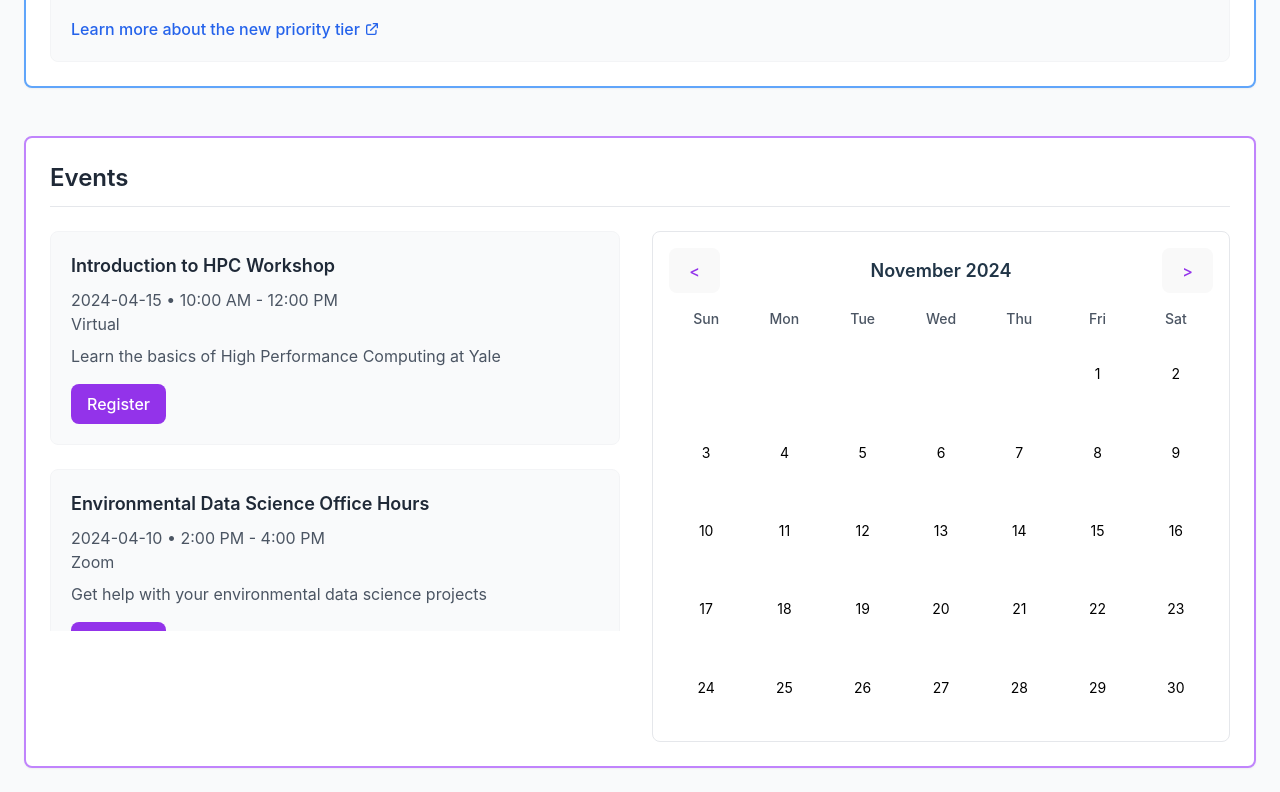
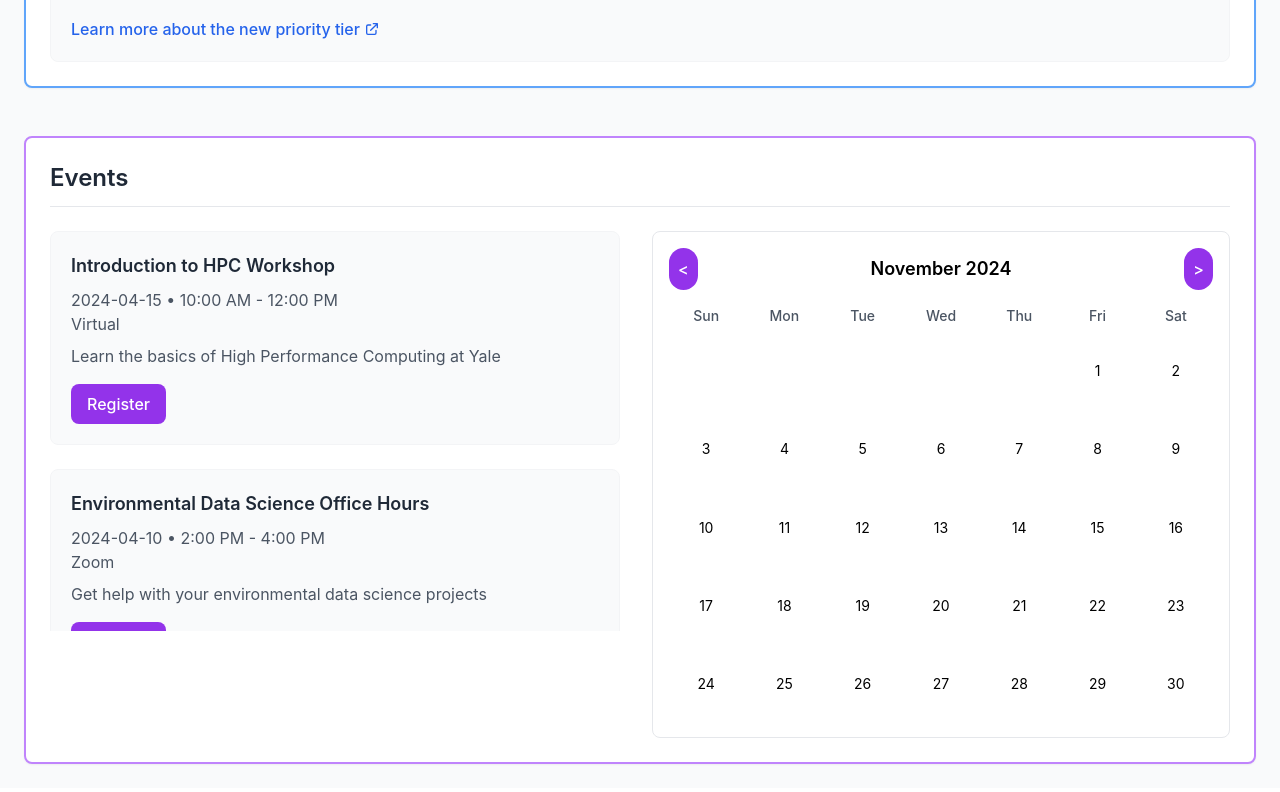
Before and after one commit to yse-rc/yse-rc.github.io, a React (Vite) app: page / in a window 1280 px wide. Shown: the part 963-1755 px from the top of the page. Built offline with nearby package versions, Linux system fonts and the light colour scheme.

Commit message:
trying to update calendar

```diff
--- a/src/components/EventsSection/Calendar.jsx
+++ b/src/components/EventsSection/Calendar.jsx
@@ -25,13 +25,19 @@ export const Calendar = ({ events }) => {
   return (
     <div className="bg-white rounded-lg p-4 border border-gray-200">
       <div className="flex justify-between items-center mb-4">
-        <button onClick={handlePrevMonth} className="text-purple-600 hover:text-purple-800">
+        <button
+          onClick={handlePrevMonth}
+          className="bg-purple-600 text-white hover:bg-purple-800 rounded-full p-2"
+        >
           &lt;
         </button>
-        <h3 className="text-lg font-semibold">
+        <h3 className="text-lg font-semibold text-black">
           {currentDate.toLocaleString('default', { month: 'long' })} {currentDate.getFullYear()}
         </h3>
-        <button onClick={handleNextMonth} className="text-purple-600 hover:text-purple-800">
+        <button
+          onClick={handleNextMonth}
+          className="bg-purple-600 text-white hover:bg-purple-800 rounded-full p-2"
+        >
           &gt;
         </button>
       </div>
```
Also changed, not shown: 4 other files (tests, documents, lock files or other folders).
